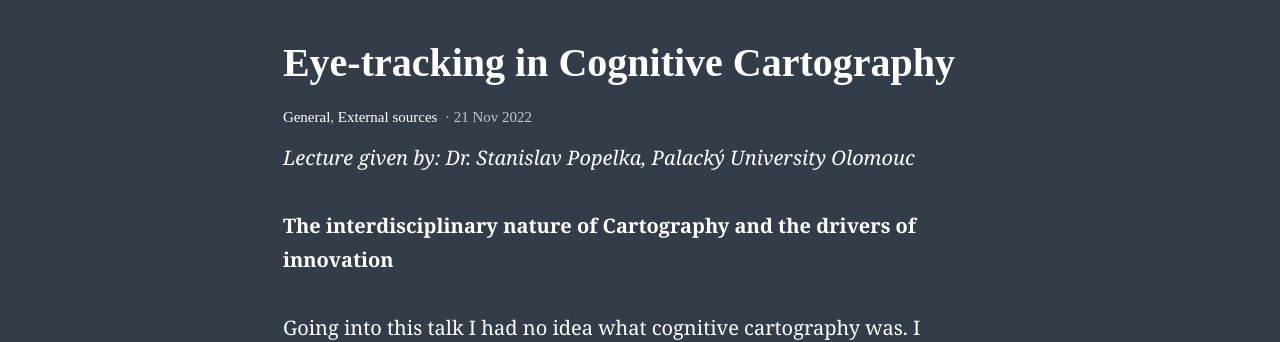
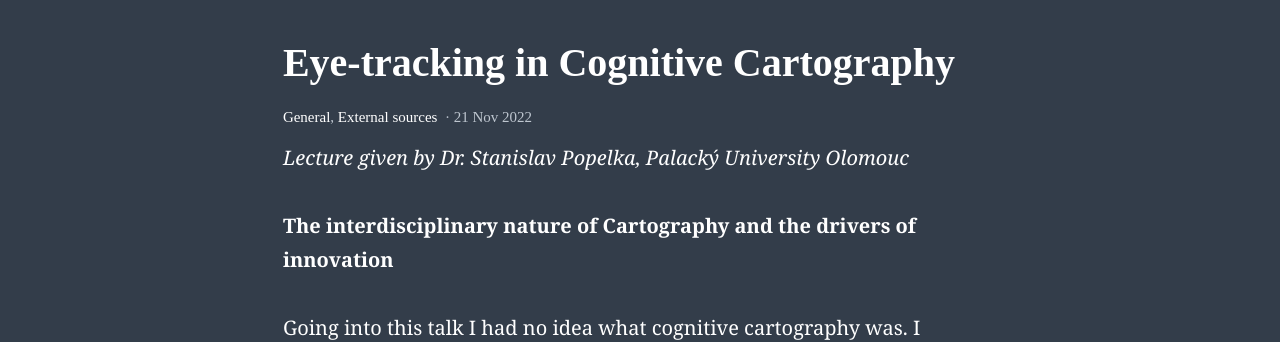
Before and after one commit to MadelineMulder/MadelineMulder.github.io, a Jekyll site: the page built from _posts/2022-11-21-sixth.md, in a window 1280 px wide. Shown: the part 404-746 px from the top of the page. Built offline with Jekyll 4.4.1, drawn with Linux system fonts in a browser that asks for light colours.

```diff
--- a/_posts/2022-11-21-sixth.md
+++ b/_posts/2022-11-21-sixth.md
@@ -5,7 +5,7 @@ categories:
 - External sources
 feature_image: "https://picsum.photos/2560/600?image=872"
 ---
-*Lecture given by: Dr. Stanislav Popelka, Palacký University Olomouc*
+*Lecture given by Dr. Stanislav Popelka, Palacký University Olomouc*
 
 **The interdisciplinary nature of Cartography and the drivers of innovation**
 
```
